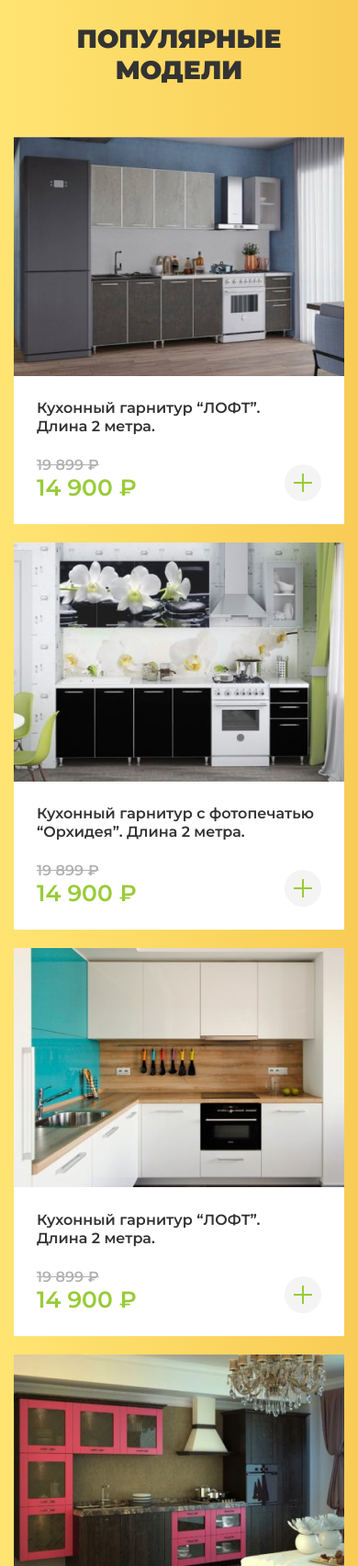
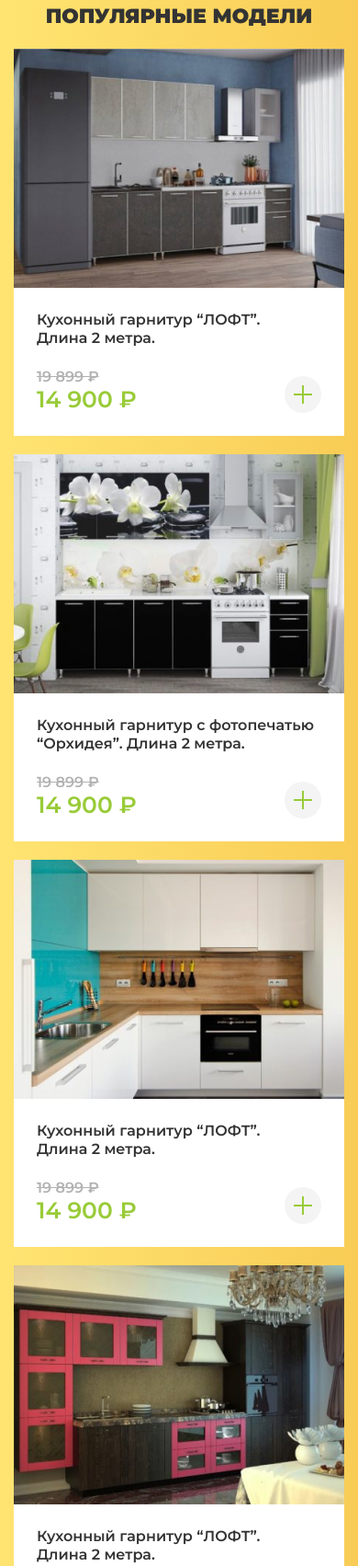
Before and after one commit to maybelaber/practiceKitchens, a plain HTML site: page index.html in a window 390 px wide. Shown: the part 930-2633 px from the top of the page at 92% size. Drawn offline with Linux system fonts and the light colour scheme.

Commit message:
responsive models section

```diff
--- a/#source/base/_base.scss
+++ b/#source/base/_base.scss
@@ -64,6 +64,11 @@ a {
     line-height: 34px;
     text-transform: uppercase;
     text-align: center;
+
+    @include mediaTablet {
+        font-size: 22px;
+        line-height: 30px;
+    }
 }
 
 .regular-text {
--- a/#source/blocks/_card.scss
+++ b/#source/blocks/_card.scss
@@ -7,6 +7,16 @@
 
     outline: 2px solid transparent;
     transition: outline 0.2s ease-in;
+}
+
+.card__img {
+    height: 260px;
+}
+
+.card__img img {
+    width: 100%;
+    height: 100%;
+    object-fit: cover;
 }
 
 .card:hover {
--- a/#source/blocks/_models.scss
+++ b/#source/blocks/_models.scss
@@ -5,10 +5,18 @@
             rgb(255, 228, 114),
             rgb(248, 204, 85) 100%,
             rgb(251, 216, 70) 100%);
+
+    @include mediaTablet {
+        padding: 30px 0;
+    }
 }
 
 .models__title {
     margin: 0 0 56px 0;
+
+    @include mediaTablet {
+        margin: 0 0 20px 0;
+    }
 }
 
 .models__cards {
@@ -18,6 +26,10 @@
     row-gap: 20px;
 
     margin: 0 0 47px 0;
+
+    @include mediaTablet {
+        margin: 0 0 30px 0;
+    }
 }
 
 .models__btn {
@@ -37,4 +49,9 @@
             rgb(153, 203, 56) 0.032%,
             rgb(192, 243, 91) 99.95%
             );
+
+    @include mediaTablet {
+        padding: 17px 40px;
+        font-size: 18px;
     }
+}
--- a/index.html
+++ b/index.html
@@ -152,8 +152,8 @@
                         <h2 class="title-2">Популярные модели</h2>
                     </div>
 
-                    <a href="#!" class="models__cards">
-                        <div class="card">
+                    <div class="models__cards">
+                        <a href="#!" class="card">
                             <div class="card__img">
                                 <img src="./img/cards/01.jpg" alt="">
                             </div>
@@ -168,9 +168,9 @@
 
                                 <button class="card__btn"></button>
                             </div>
-                        </div>
+                        </a>
 
-                        <div class="card">
+                        <a href="#!" class="card">
                             <div class="card__img">
                                 <img src="./img/cards/02.jpg" alt="">
                             </div>
@@ -183,9 +183,9 @@
 
                                 <button class="card__btn"></button>
                             </div>
-                        </div>
+                        </a>
 
-                        <div class="card">
+                        <a href="#!" class="card">
                             <div class="card__img">
                                 <img src="./img/cards/03.jpg" alt="">
                             </div>
@@ -198,9 +198,9 @@
 
                                 <button class="card__btn"></button>
                             </div>
-                        </div>
+                        </a>
 
-                        <div class="card">
+                        <a href="#!" class="card">
                             <div class="card__img">
                                 <img src="./img/cards/04.jpg" alt="">
                             </div>
@@ -213,9 +213,9 @@
 
                                 <button class="card__btn"></button>
                             </div>
-                        </div>
+                        </a>
 
-                        <div class="card">
+                        <a href="#!" class="card">
                             <div class="card__img">
                                 <img src="./img/cards/05.jpg" alt="">
                             </div>
@@ -228,9 +228,9 @@
 
                                 <button class="card__btn"></button>
                             </div>
-                        </div>
+                        </a>
 
-                        <div class="card">
+                        <a href="#!" class="card">
                             <div class="card__img">
                                 <img src="./img/cards/06.jpg" alt="">
                             </div>
@@ -243,8 +243,8 @@
 
                                 <button class="card__btn"></button>
                             </div>
-                        </div>
-                    </a>
+                        </a>
+                    </div>
 
                     <button class="models__btn">Смотреть все товары</button>
                 </div>
```
Also changed, not shown: css/main.css, css/main.min.css. Lines whose indentation alone changed are shown as unchanged.
